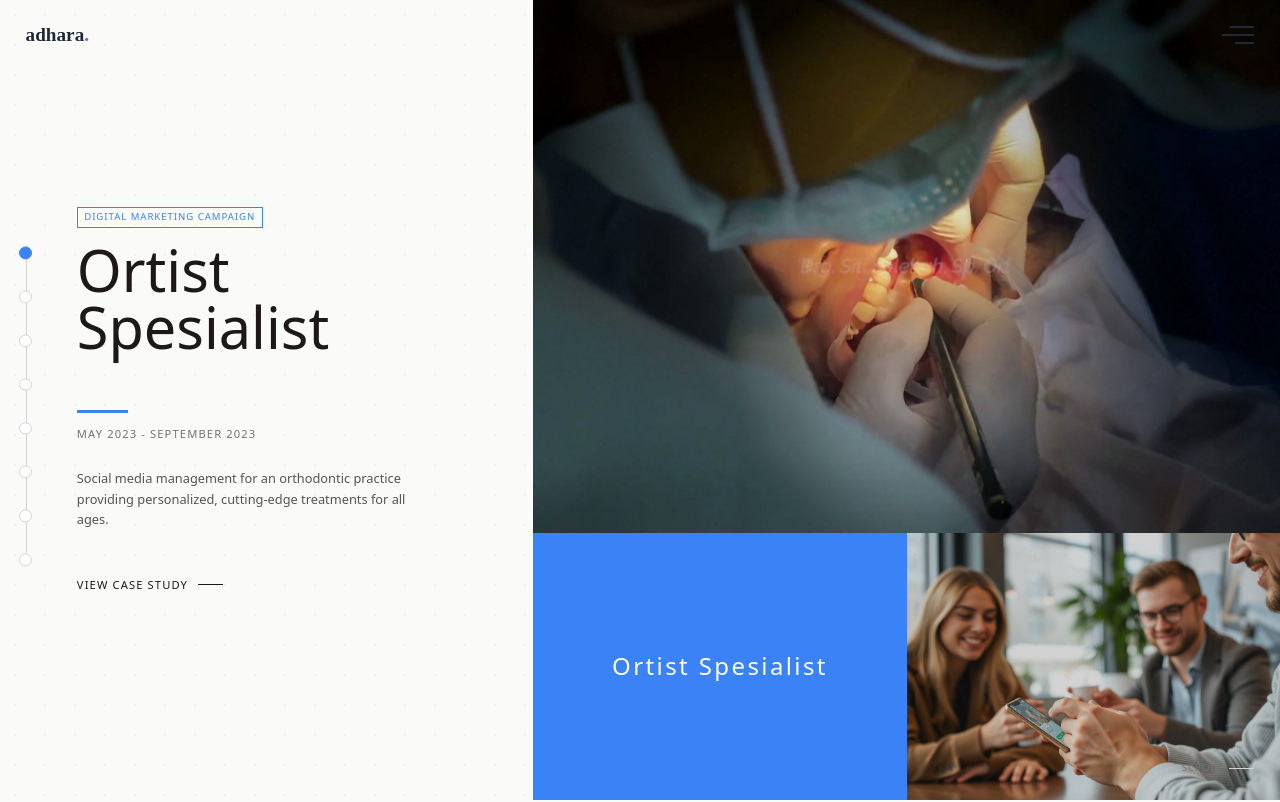
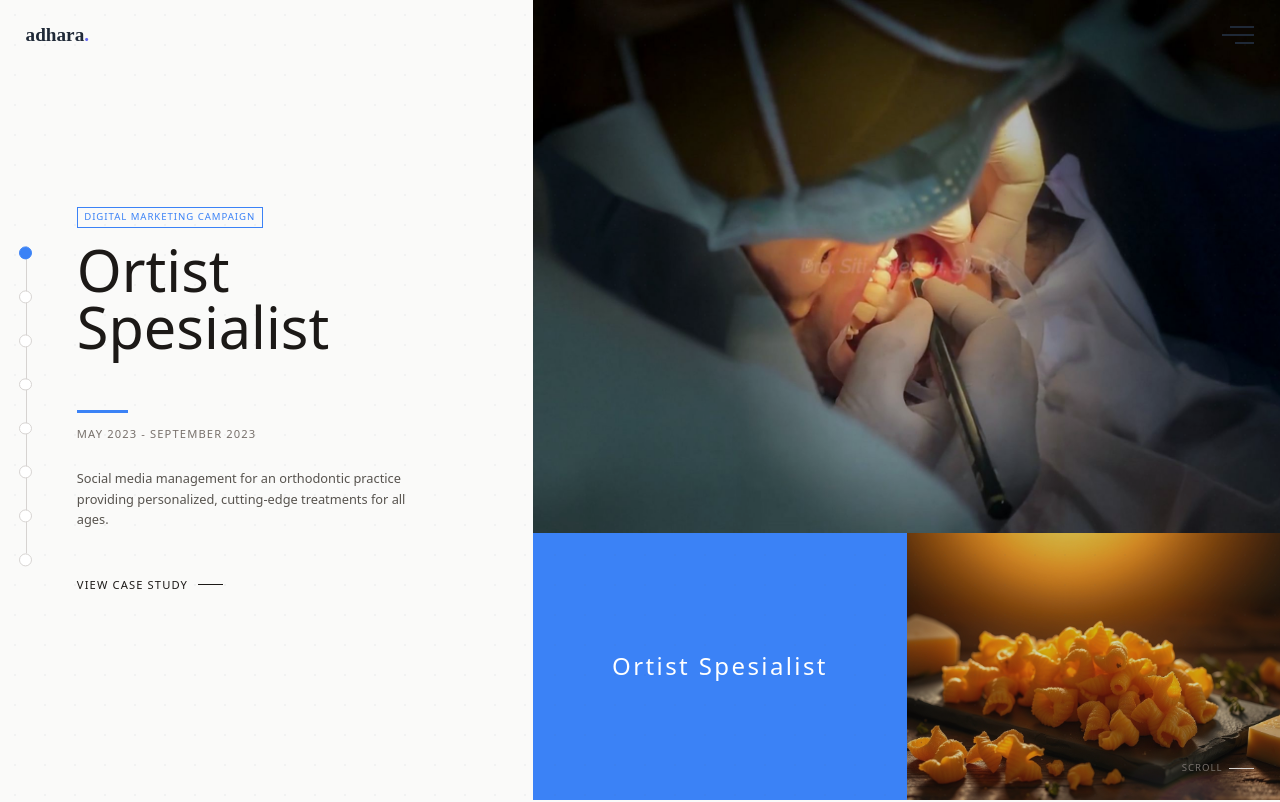
Before and after one commit to Kevin5621/portofolio-website-digital-marketer-2, a Next.js app: page /project/ortist in a window 1280 px wide. Shown: the top 802 px of the page. Built offline with nearby package versions, Linux system fonts and the light colour scheme.

Commit message:
fix - rearrage navigation ortist project detail

```diff
--- a/src/components/project-detail/1-kronju/index.tsx
+++ b/src/components/project-detail/1-kronju/index.tsx
@@ -705,7 +705,7 @@
               href="/project/rumah-bahasa-asing"
               className={`group inline-flex items-center text-sm font-medium uppercase tracking-widest transition-all duration-500 delay-200 `}
             >
-              <span className="text-white md:text-stone-900 group-hover:text-amber-500 transition-colors duration-300">Rumha Bahasa Asing</span>
+              <span className="text-white md:text-stone-900 group-hover:text-amber-500 transition-colors duration-300">Rumah Bahasa Asing</span>
               <span className="ml-3 w-8 h-px bg-white md:bg-stone-900 group-hover:w-12 group-hover:bg-amber-500 transition-all duration-300"></span>
             </Link>
           </div>
--- a/src/components/project-detail/2-ortist/section/1-intro.tsx
+++ b/src/components/project-detail/2-ortist/section/1-intro.tsx
@@ -104,12 +104,12 @@
             className={`col-span-6 row-span-2 relative bg-stone-800 transition-all duration-700 delay-500 ${sectionViewed[0] ? 'opacity-100 translate-y-0' : 'opacity-0 translate-y-8'} cursor-pointer`}
             onMouseEnter={() => setBottomImageHovered(true)}
             onMouseLeave={() => setBottomImageHovered(false)}
-            onClick={() => router.push('/project/ortist')}
+            onClick={() => router.push('/project/kronju')}
           >
             <div className="h-full w-full relative overflow-hidden">
               <Image
-                src="/project/cover3.jpg"
-                alt="Ortist Product"
+                src="/project/cover1.jpg"
+                alt="Kronju Product"
                 fill
                 className={`object-cover transition-all duration-500 ${bottomImageHovered ? 'scale-110 opacity-100' : 'scale-100 opacity-80'}`}
                 loading="eager"
--- a/src/components/project-detail/2-ortist/section/8-next-project.tsx
+++ b/src/components/project-detail/2-ortist/section/8-next-project.tsx
@@ -34,11 +34,11 @@
           className="relative cursor-pointer hidden md:block"
           onMouseEnter={() => setNextProjectHovered(true)}
           onMouseLeave={() => setNextProjectHovered(false)}
-          onClick={() => router.push('/project/ortist')}
+          onClick={() => router.push('/project/kronju')}
         >
           <div className="z-10 absolute inset-0 overflow-hidden">
             <Image
-              src="/project/cover2.jpg"
+              src="/project/cover1.jpg"
               alt="Next Project"
               fill
               className={`object-cover object-center transition-all duration-1000 ${isVisible ? 'scale-100' : 'scale-110'} ${nextProjectHovered ? 'scale-110' : 'scale-100'}`}
@@ -50,8 +50,8 @@
           {/* Reveal image on hover */}
           <RevealImage
             isVisible={nextProjectHovered}
-            imageSrc="/project/reveal-cover/reveal-cover2.png"
-            imageAlt="Ortist Project Reveal"
+            imageSrc="/project/reveal-cover/reveal-cover1.png"
+            imageAlt="RBA"
             initialScale={0.5}
             finalScale={1}
             width="200px"
@@ -66,7 +66,7 @@
       <div className="absolute inset-0 md:hidden">
         <div className="absolute inset-0 z-0">
           <Image
-            src="/project/cover2.jpg"
+            src="/project/cover1.jpg"
             alt="Next Project Background"
             fill
             className={`object-cover object-center transition-all duration-1000 ${isVisible ? 'scale-100' : 'scale-110'}`}
@@ -85,10 +85,10 @@
             Discover Our Next Project
           </h2>
           <Link
-            href="/project/ortist"
+            href="/project/kronju"
             className={`group inline-flex items-center text-sm font-medium uppercase tracking-widest transition-all duration-500 delay-200 ${isVisible ? 'opacity-100 translate-x-0' : 'opacity-0 -translate-x-8'}`}
           >
-            <span className="text-white md:text-stone-900 group-hover:text-blue-500 transition-colors duration-300">Ortist Specialist</span>
+            <span className="text-white md:text-stone-900 group-hover:text-blue-500 transition-colors duration-300">Kronju</span>
             <span className="ml-3 w-8 h-px bg-white md:bg-stone-900 group-hover:w-12 group-hover:bg-blue-500 transition-all duration-300"></span>
           </Link>
         </div>
@@ -99,11 +99,11 @@
             className={`relative w-32 h-32 rounded-full overflow-hidden border-2 border-white/50 transition-all duration-500 ${isVisible ? 'opacity-100 scale-100' : 'opacity-0 scale-90'} cursor-pointer`}
             onMouseEnter={() => setNextProjectHovered(true)}
             onMouseLeave={() => setNextProjectHovered(false)}
-            onClick={() => router.push('/project/ortist')}
+            onClick={() => router.push('/project/kronju')}
           >
             <Image
-              src="/project/reveal-cover/reveal-cover2.png"
-              alt="Ortist Project"
+              src="/project/reveal-cover/reveal-cover1.png"
+              alt="Kronju Project"
               fill
               className="object-cover object-center"
               priority
```
